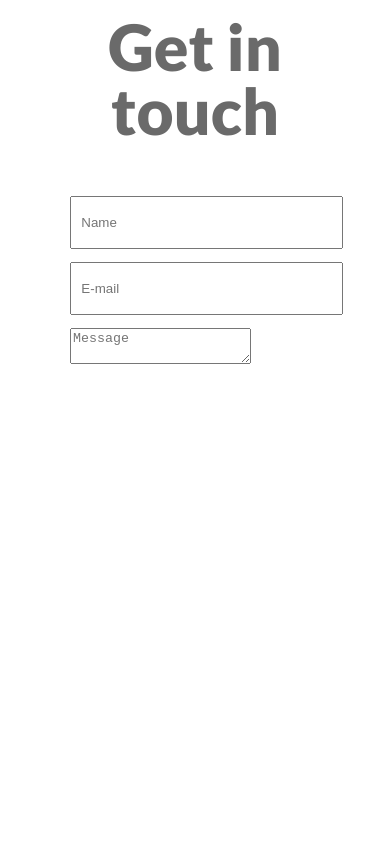
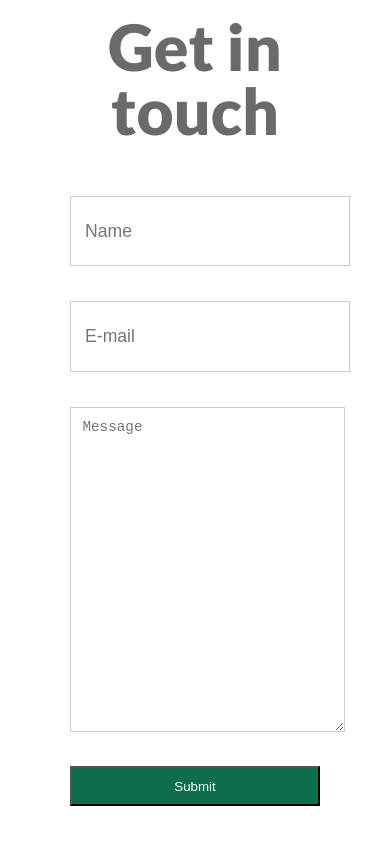
Before and after one commit to AshhadS/das, a website: page index.html in a window 390 px wide. Shown: the part 6107-6951 px from the top of the page. Before the commit the page ends 6843 px from the top, so only its background shows below. Drawn offline with nearby package versions, Linux system fonts and the light colour scheme.

Commit message:
Contact form Changes

```diff
--- a/index.html
+++ b/index.html
@@ -195,7 +195,8 @@
 	    			<div>
 	    				<input type="text" class="contact-input" placeholder="Name" required>
 	    				<input type="email" class="contact-input" placeholder="E-mail" required>
-	    				<textarea placeholder="Message"></textarea>
+	    				<textarea class="contact-input contact-textarea" placeholder="Message"></textarea>
+	    				<button class="submit">Submit</button>
 	    			</div>
 	    		</div>
 	    	</div>
--- a/scss/base/variables.scss
+++ b/scss/base/variables.scss
@@ -8,6 +8,7 @@ $green : #00A651;
 $green-matte : #0e6d4a;
 $yellow: #fffc19;
 $grey-light: #6a6a6a;
+$grey-lighter: #cccccc;
 
 
 // ---------- Fonts ---------------------
--- a/scss/styles.scss
+++ b/scss/styles.scss
@@ -566,12 +566,10 @@ h2.title{
   margin-left: 0;
 
   @include grid-media($tab) {
-    @include grid-push(4);
     padding: 30px;
   }
 
   @include grid-media($mobile) {
-    @include grid-push(2);
     padding: 30px;
   }
 
@@ -591,11 +589,35 @@ h2.title{
   @include grid-media($mobile){
     @include grid-column(5)
   }
+
+  margin-left: 0;
+
+  @include grid-media($tab) {
+    @include grid-push(3);
+  }
+
+  @include grid-media($mobile) {
+    @include grid-push(2);
+  }
 }
 
 .contact-input{
   width: 100%;
-  height: 30px;
-  margin-bottom: 1em;
-  padding: 0.7em
+  height: 40px;
+  margin-bottom: 2em;
+  border: 1px solid $grey-lighter;
+  padding: .8em;
+  font-size: 1.1em;
+  outline-color: $grey-lighter;
+
+  &.contact-textarea{
+    height: 300px;
+  }
 }
+
+.submit{
+  width: 100%;
+  height: 40px;
+  color: $white;
+  background: $green-matte;
+}
```
Also changed, not shown: css/styles.css.
